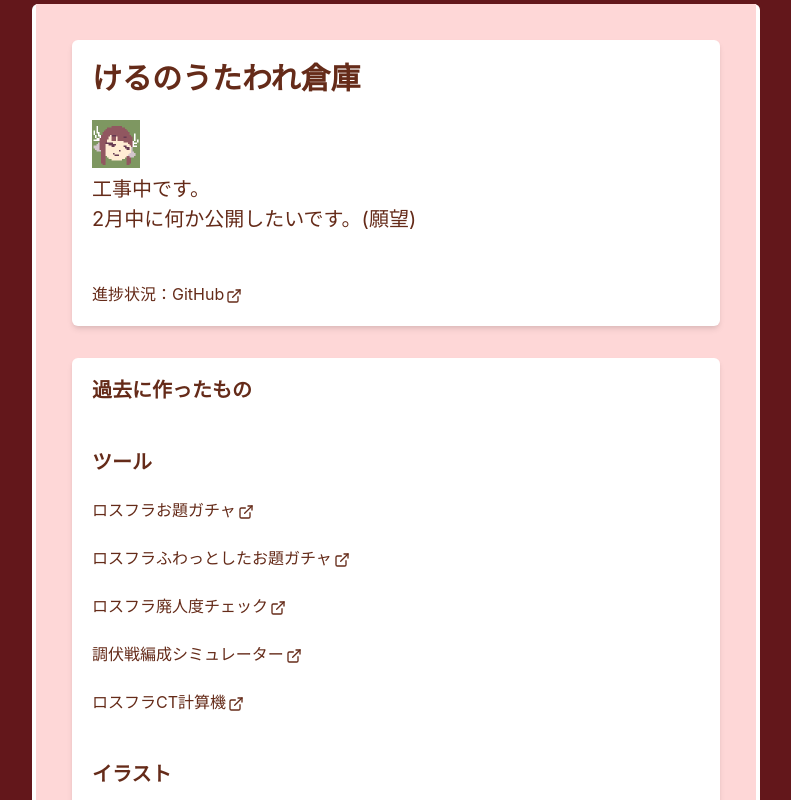
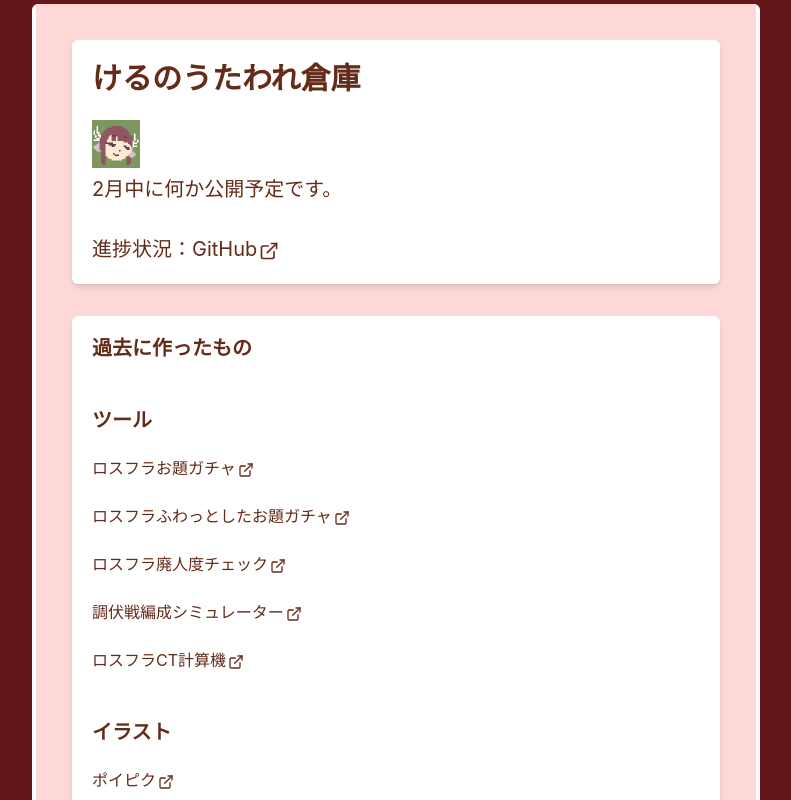
Before and after one commit to keru-u/my-site, a Next.js app: page / in a window 1280 px wide. Shown: the top 800 px of the page, without its empty margins (244-1035 px from the left). Built offline with nearby package versions, Linux system fonts and the light colour scheme.

Commit message:
コードをちょっとだけ見やすくした！

```diff
--- a/src/pages/index.tsx
+++ b/src/pages/index.tsx
@@ -8,23 +8,25 @@ import Layout from '../../components/Layout'
 import { LinkEx } from '../../components/LinkEx'
 
 const Home: NextPage = () => {
+  const title: string = 'けるのうたわれ倉庫'
+  const description: string = '作ったものを置く予定です。'
+  const currentStatus: string = '2月中に何か公開予定です。'
+
   return (
-    <Layout title="けるのうたわれ倉庫 トップページ" description="作ったものを置く予定です。">
+    <Layout title={title} description={description}>
       <Box m={8} bg="white" borderRadius="md" p={5} shadow="md">
-        <Heading size="lg">けるのうたわれ倉庫</Heading>
+        <Heading size="lg">{title}</Heading>
         <br />
         <Image src="/images/avatar.svg" width={48} height={48} alt="My avatar" />
         <Text fontSize="xl">
-          工事中です。
+          {currentStatus}
           <br />
-          2月中に何か公開したいです。(願望)
+          <br />
+          <Link href="https://github.com/keru-u/my-site/projects/1" isExternal>
+            進捗状況：GitHub
+            <ExternalLinkIcon mx="2px" />
+          </Link>
         </Text>
-        <br />
-        <br />
-        <Link href="https://github.com/keru-u/my-site/projects/1" isExternal>
-          進捗状況：GitHub
-          <ExternalLinkIcon mx="2px" />
-        </Link>
       </Box>
 
       <Box m={8} bg="white" borderRadius="md" p={5} shadow="md">
```
